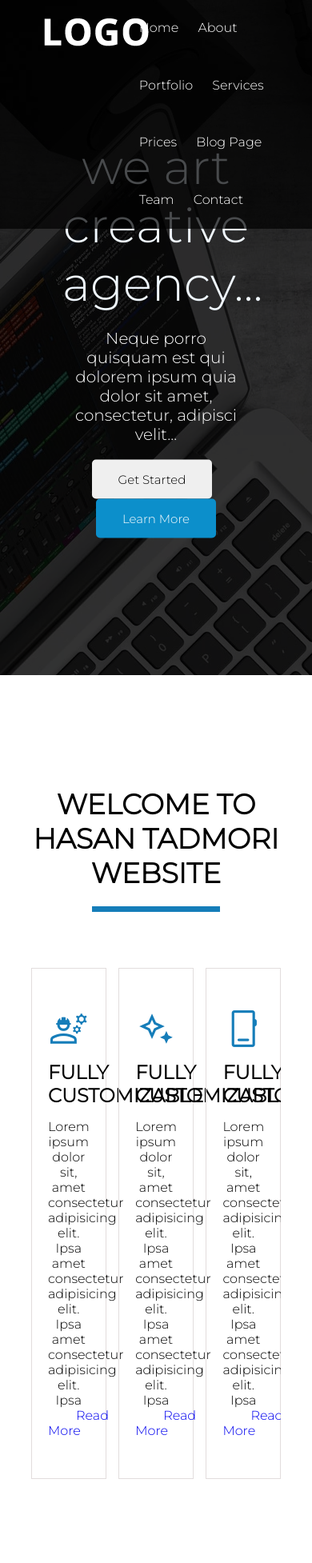
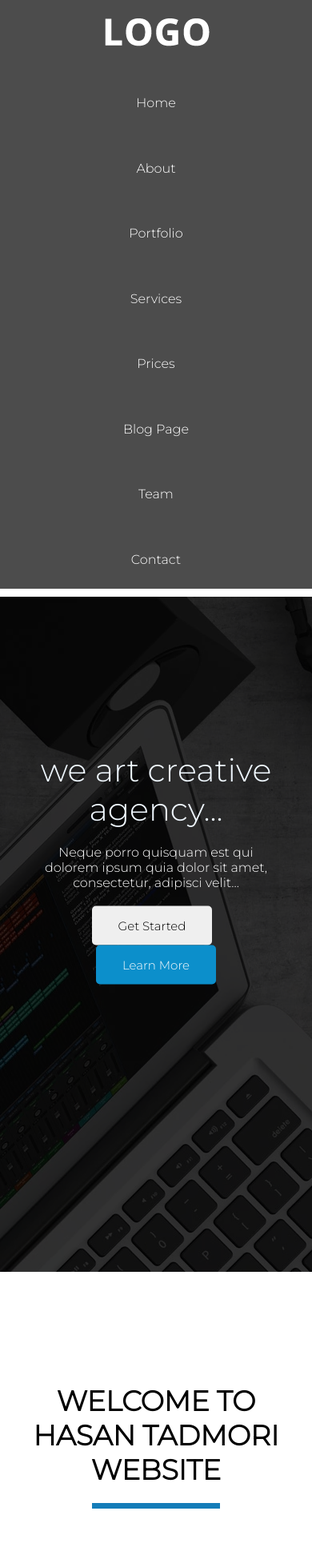
Before and after one commit to MHD-HSN-TD/tamplate_of_html_css, a plain HTML site: page index.html in a window 390 px wide. Shown: the top 1954 px of the page at 80% size. Drawn offline with nearby package versions, Linux system fonts and the light colour scheme.

Commit message:
Update style.css to make the webSite responsive for all devices

```diff
--- a/css/style.css
+++ b/css/style.css
@@ -719,4 +719,71 @@ body {
 }
 
 
+/*! media query  */
+
+@media screen and (max-width: 768px) {
+    .container {
+        width: 90%;
+    }
+    .header .logo {
+        width: 100%;
+        float: none;
+        text-align: center;
+        margin-bottom: 10px;
+    }
+    .header {
+        position: unset;
+    }
+    .header .nav ul {
+        width: 100%;
+        float: none;
+        text-align: center;
+    }
+    .header .nav li {
+        display: block;
+    }
+    .header .nav ul li a {
+        margin: 10px;
+    }
+    .dropdown-menu {
+        left: -50%;
+        top: 100%;
+    }
+    .home-content {
+        width: 80%;
+        left: 50%;
+        top: 40%;
+        transform: translate(-50%, -50%);
+    }
+    .home .title {
+        font-size: 40px;
+    }
+    .home-desc {
+        font-size: 16px;
+    }
+    .section-title {
+        font-size: 30px;
+    }
+    .item,
+    .item.mg,
+    .portfolio-item,
+    .portfolio-item.mg,
+    .offer-item,
+    .offer-item.mg,
+    .services-item,
+    .price-item,
+    .price-item.mg {
+        width: 90%;
+        float: none;
+        margin: 0 auto;
+        padding: 25px 15px;
+    }
+    .services-p,
+    .number-desc,
+    .pricing-item-text {
+        padding-right: 0;
+    }
+}
+
+
 /* ----------------------------------------*/
```
